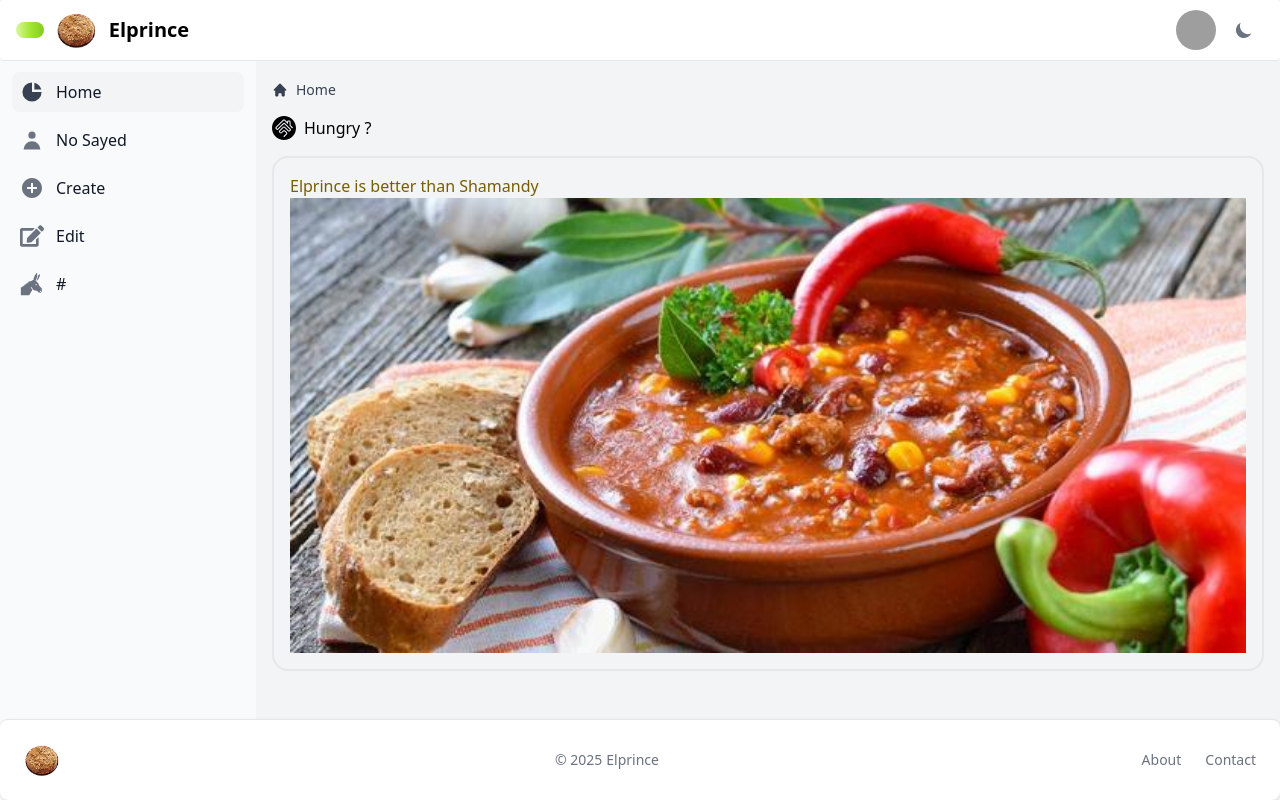
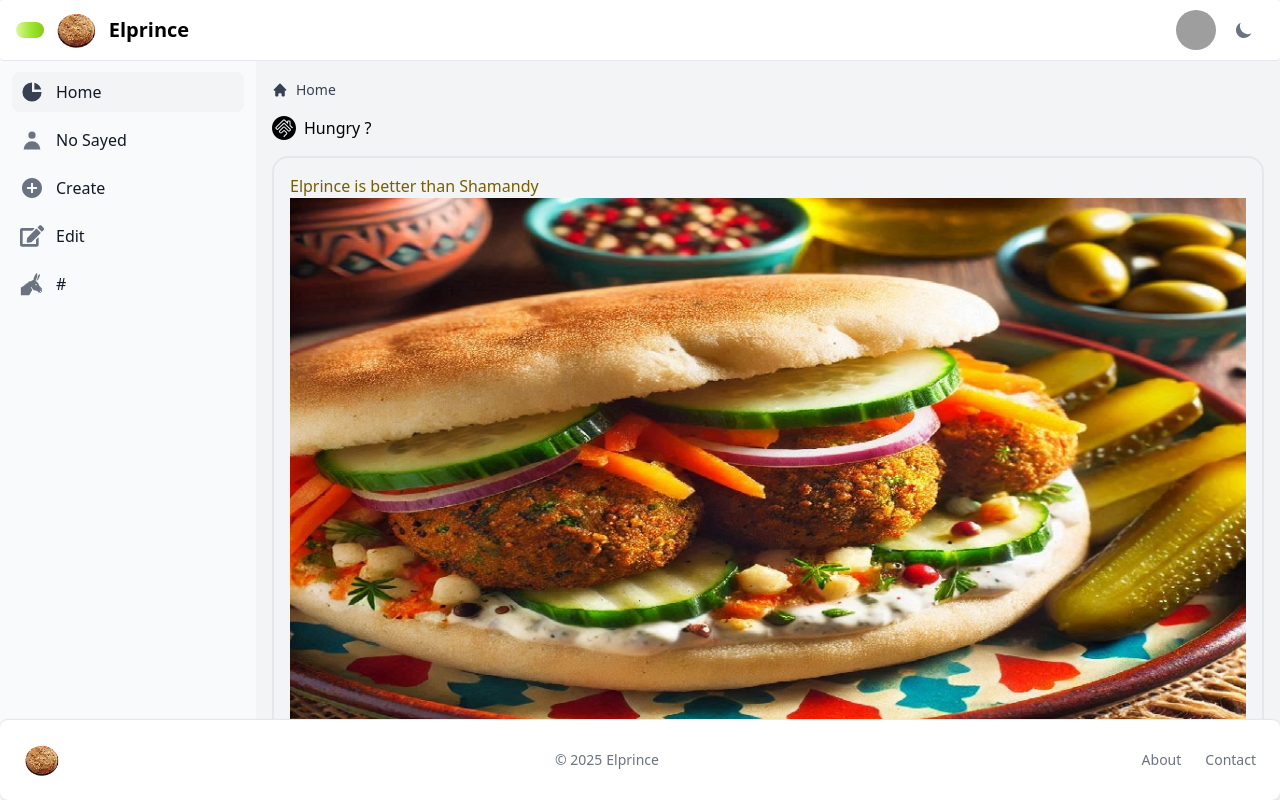
Before and after one commit to George-Nabil-Aziz/Shamandy, a React (Vite) app: page / in a window 1280 px wide. Built offline with nearby package versions, Linux system fonts and the light colour scheme; grey boxes are pictures that could not be loaded.

Commit message:
Elprince

```diff
--- a/src/pages/index.jsx
+++ b/src/pages/index.jsx
@@ -1,6 +1,6 @@
 export const MainPage = () => (
   <>
     <p>Elprince is better than Shamandy</p>
-    <img className="w-full" src="/fool.png" alt="Fool" />
+    <img className="w-full" src="/falafel.jpg" alt="Ta3mia" />
   </>
 );
```
Also changed, not shown: public/falafel.jpg (added).
